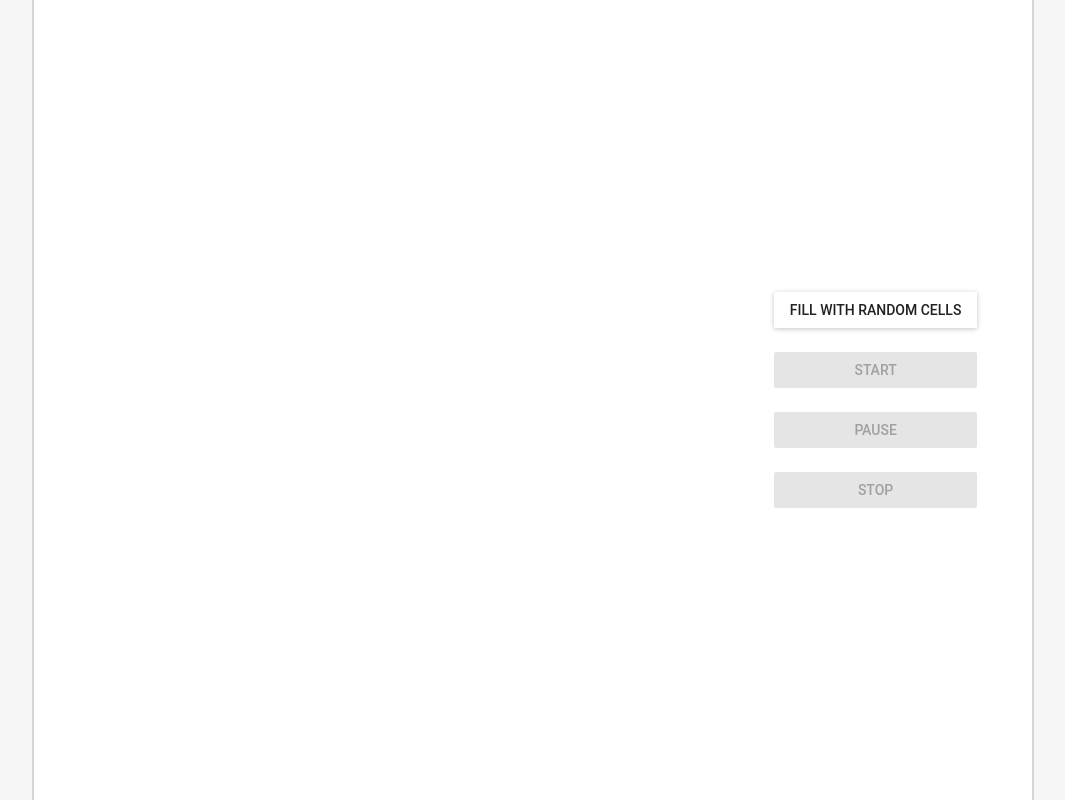
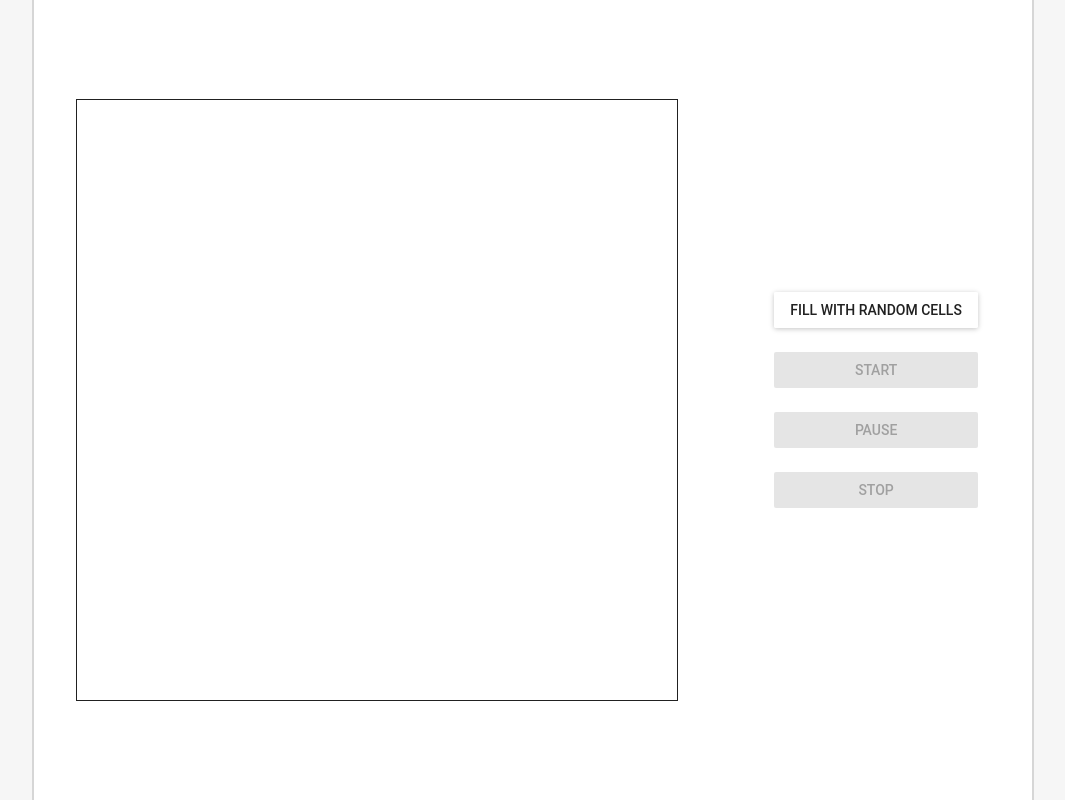
Before and after one commit to madtaras/devchallenge_11_js, a React (Create React App) app: page / in a window 1280 px wide. Shown: the whole page, without its empty margins (107-1172 px from the left). Built offline with nearby package versions, Linux system fonts and the light colour scheme; what react-tap-event-plugin would draw is missing.

Commit message:
Add border to the field

```diff
--- a/src/components/Field.js
+++ b/src/components/Field.js
@@ -9,7 +9,7 @@ class Field extends Component {
     });
 
     return (
-      <div style={{height: 600, width: 600}}>
+      <div style={{height: 600, width: 600, border: '1px solid #212121'}}>
         {fieldItems}
       </div>
     )
```
